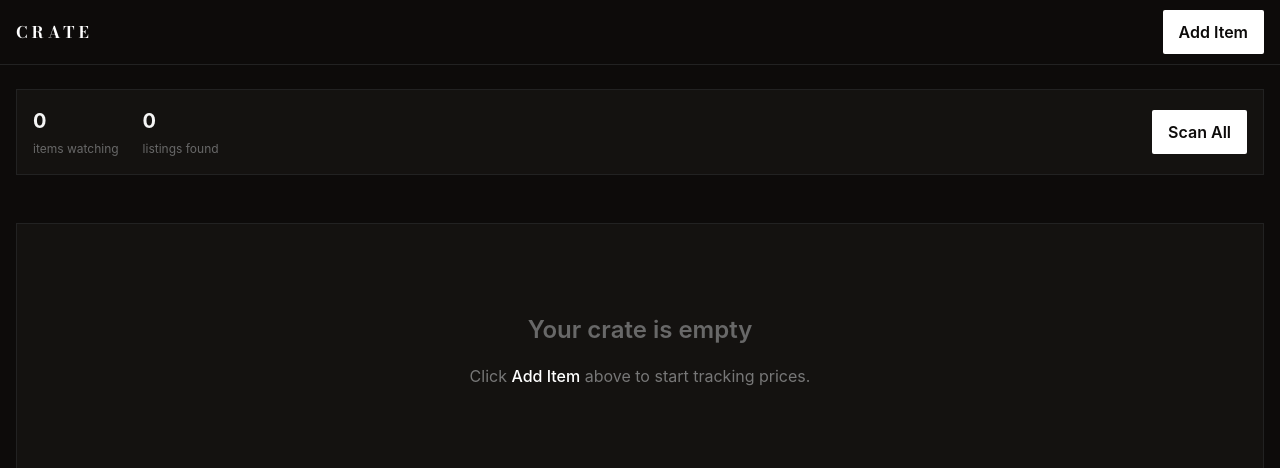
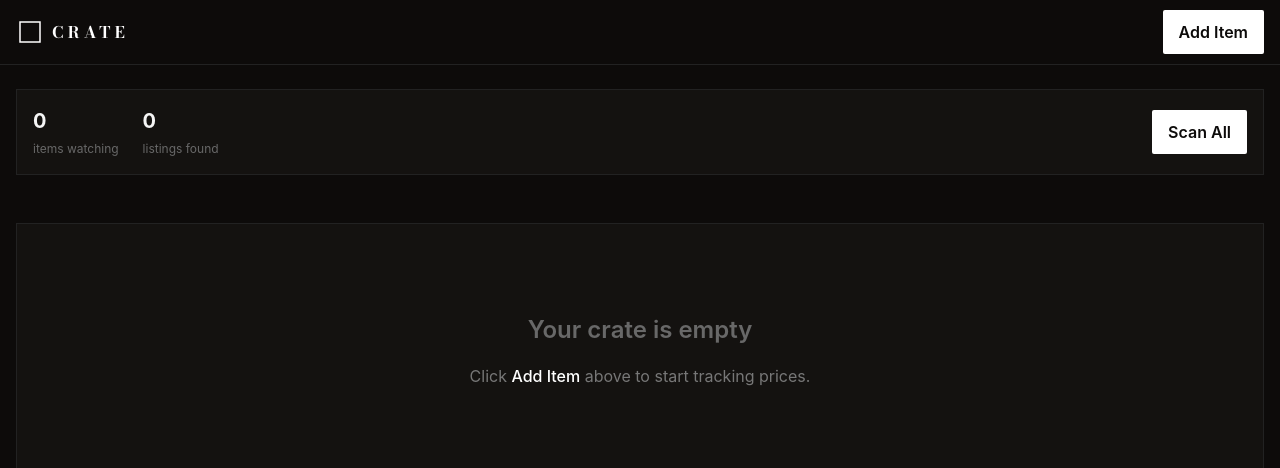
Before and after one commit to jacobem1836/Vinyl-Scraper, a FastAPI app: page / in a window 1280 px wide. Shown: the top 468 px of the page. Run offline with FastAPI, Linux system fonts and the light colour scheme; data that the repository does not hold is empty.

Commit message:
feat(11-04): add placeholder logo SVG and wire into nav bar
- Create static/logo.svg (28x28 minimal square placeholder, user to replace)
- Update nav-brand in base.html to include logo img left of CRATE wordmark
- Update .nav-brand CSS to display: inline-flex with gap for alignment

```diff
--- a/static/style.css
+++ b/static/style.css
@@ -187,6 +187,9 @@ button, input, select, textarea {
 }
 
 .nav-brand {
+  display: inline-flex;
+  align-items: center;
+  gap: var(--space-sm);
   font-family: var(--font-display);
   font-size: var(--text-body);
   font-weight: 700;
--- a/templates/base.html
+++ b/templates/base.html
@@ -10,7 +10,9 @@
 <body>
   <nav class="nav">
     <div class="nav-inner">
-      <a href="/" class="nav-brand">CRATE</a>
+      <a href="/" class="nav-brand">
+        <img src="/static/logo.svg" alt="" width="28" height="28" aria-hidden="true">CRATE
+      </a>
       <button
         id="openAddItemBtn"
         type="button"
```
Also changed, not shown: static/logo.svg (added).
